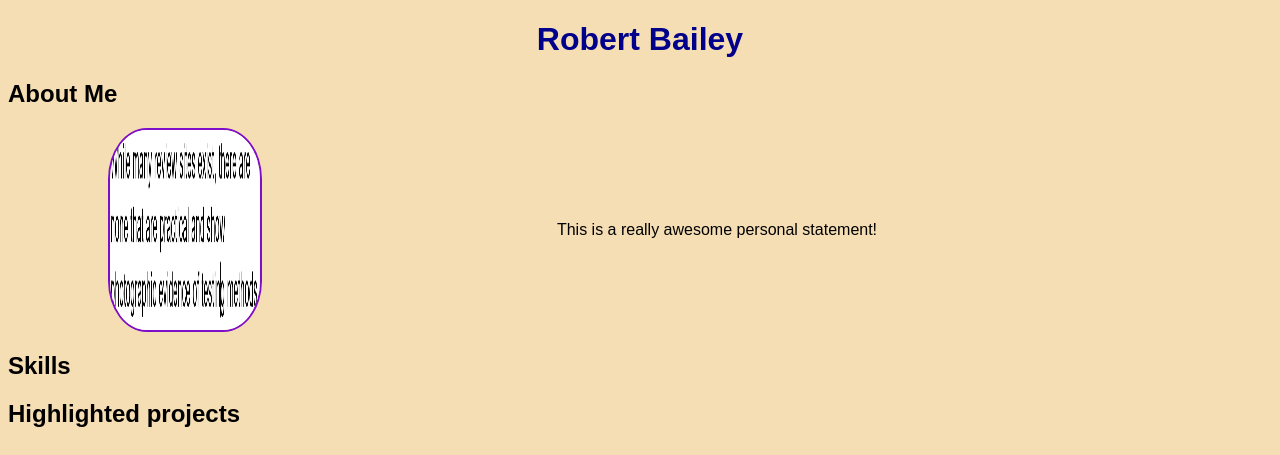
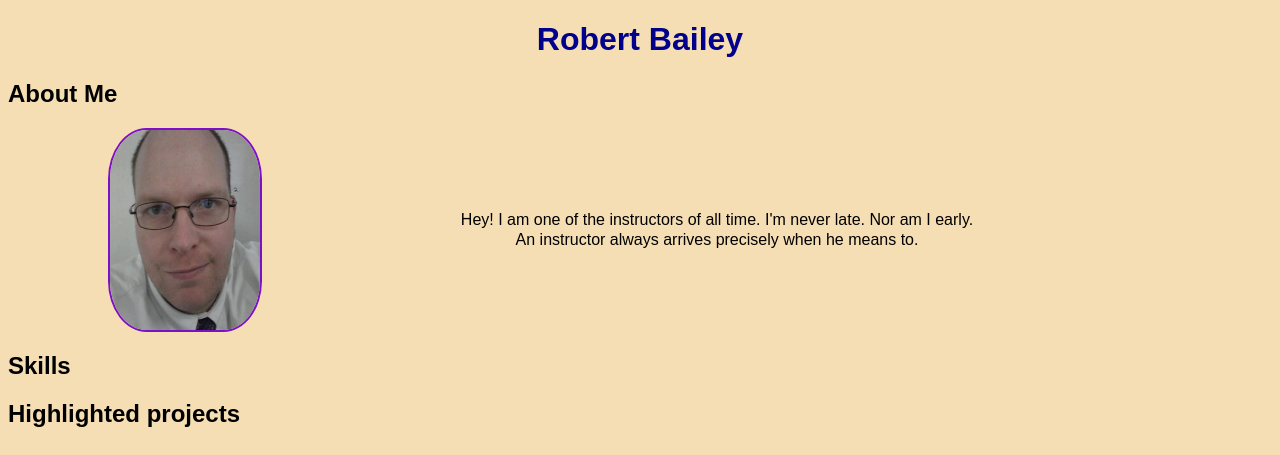
Before and after one commit to CSE-baileyrt/CSE-baileyrt.github.io, a plain HTML site: page index.html in a window 1280 px wide. Shown: the top 455 px of the page. Drawn offline with Linux system fonts and the light colour scheme.

Commit message:
adding personal statement and image

```diff
--- a/index.html
+++ b/index.html
@@ -10,9 +10,9 @@
      <!-- About Me -->
      <h2> About Me </h2>
      <div class="about">
-         <img src="images/problem.png">
+         <img src="images/1516245957148.jpg">
          <p>
-            This is a really awesome personal statement!
+            Hey! I am one of the instructors of all time. I'm never late. Nor am I early. An instructor always arrives precisely when he means to.
          </p>
      </div>
 
```
Also changed, not shown: images/1516245957148.jpg (added).
